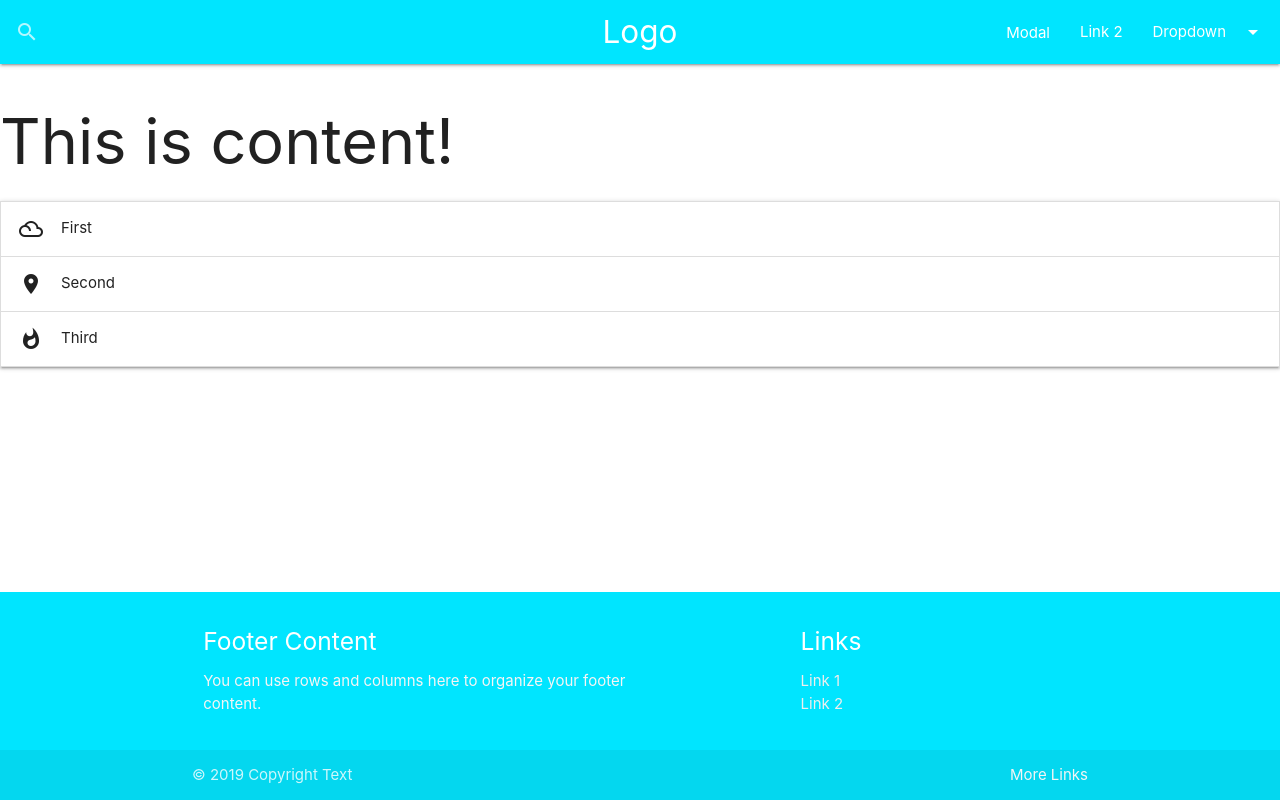
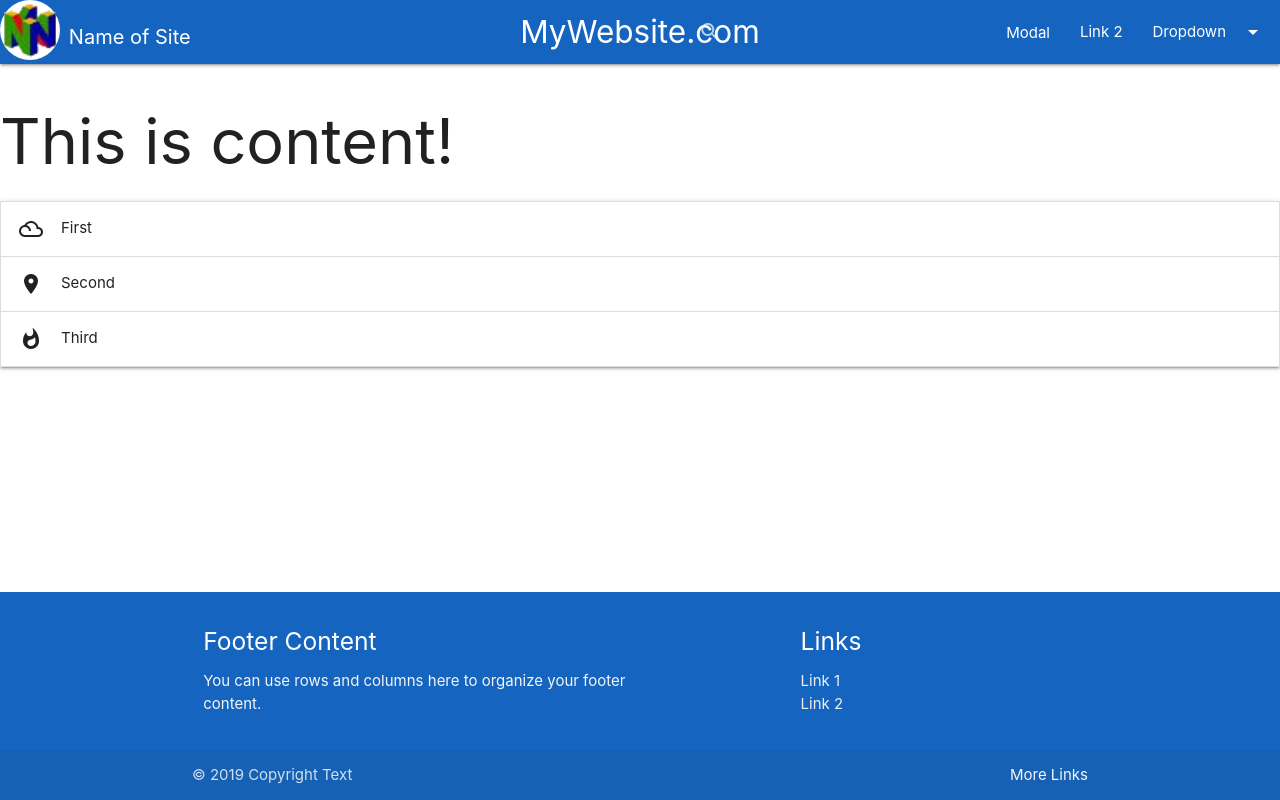
Before and after one commit to spokoloco/MaterializeDemo, a plain HTML site: page index.html in a window 1280 px wide. Drawn offline with nearby package versions, Linux system fonts and the light colour scheme.

Commit message:
added header content

```diff
--- a/index.css
+++ b/index.css
@@ -4,6 +4,24 @@ body {
     flex-direction: column;
   }
 
-  main {
+main {
     flex: 1 0 auto;
-  }
+}
+
+#brandLogo {
+    vertical-align:middle;
+}
+
+.circle {
+    display: inline-block;
+    vertical-align:middle;
+    background-color:#fff;
+    border-radius:50%;
+    -moz-border-radius:50%;
+    -webkit-border-radius:50%;
+    margin-bottom: 10px;
+}
+
+.fontTwenty {
+    font-size: 20px;
+}
--- a/index.html
+++ b/index.html
@@ -19,9 +19,26 @@
                     <li><a href="#!">three</a></li>
                   </ul>
         <nav>
-            <div class='nav-wrapper cyan accent-3'>
-                <a href="#" class="brand-logo center">Logo</a>
-                <div class="nav-wrapper left">
+            <div class='nav-wrapper blue darken-3 '>
+                <div class="brand-logo left ">
+                        <span class="circle" href="#" >
+                                <img src="images/clientLogo.png" width="60px" height="60px" id="brandLogo" alt="logo" />
+                        </span>
+                        <span class="fontTwenty"> Name of Site</span>
+                    </div>
+
+
+                <span class="brand-logo center">
+                    MyWebsite.com
+                </span>
+
+                <ul id="nav-mobile" class="right hide-on-med-and-down ">
+                    <li><a href="#modal1" class="waves-effect waves-light modal-trigger">Modal</a></li>
+                    <li><a href="">Link 2</a></li>
+                    <li><a class="dropdown-trigger" href="#!" data-target="dropdown1">Dropdown<i class="material-icons right">arrow_drop_down</i></a></li>
+                </ul>
+
+                <div class="nav-wrapper right">
                         <form>
                           <div class="input-field">
                             <input id="search" type="search" required>
@@ -30,11 +47,7 @@
                           </div>
                         </form>
                       </div>
-                <ul id="nav-mobile" class="right hide-on-med-and-down">
-                    <li><a href="#modal1" class="waves-effect waves-light modal-trigger">Modal</a></li>
-                    <li><a href="">Link 2</a></li>
-                    <li><a class="dropdown-trigger" href="#!" data-target="dropdown1">Dropdown<i class="material-icons right">arrow_drop_down</i></a></li>
-                </ul>
+
             </div>
         </nav>
 
@@ -103,7 +116,7 @@
             </div>
           </div>
 
-    <footer class="page-footer cyan accent-3">
+    <footer class="page-footer blue darken-3">
         <div class="container">
             <div class="row">
                 <div class="col l6 s12">
```
Also changed, not shown: images/clientLogo.png (added).
